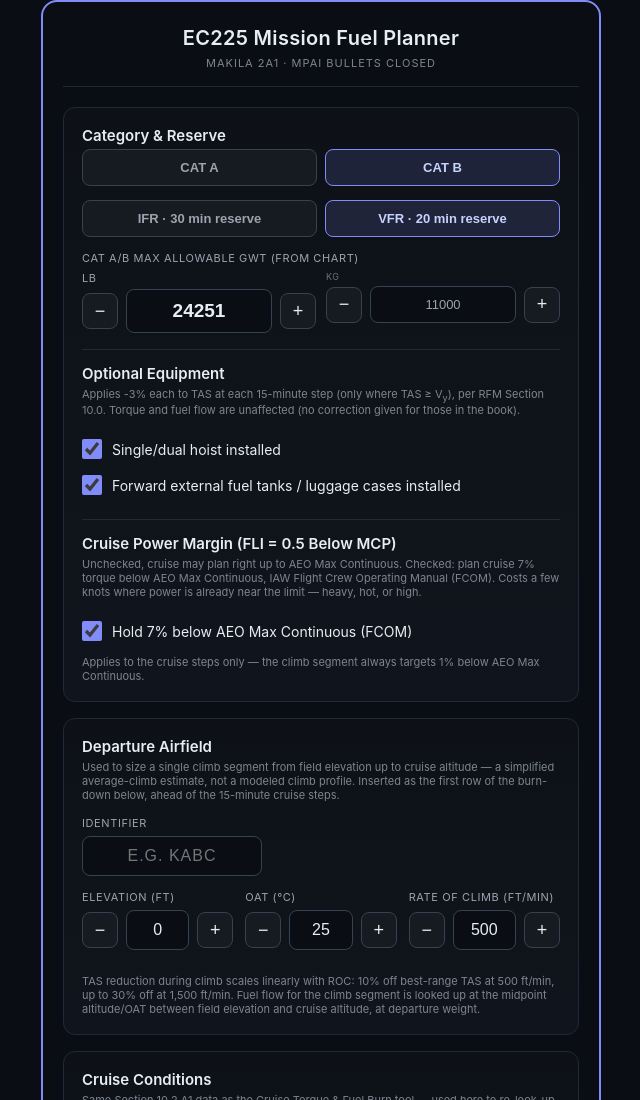
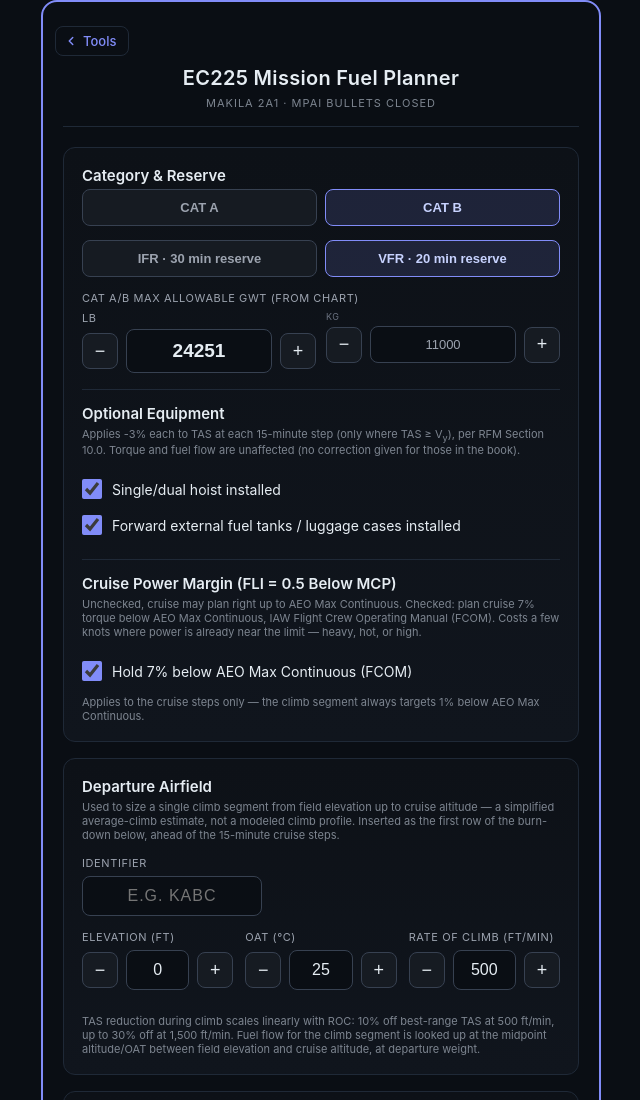
Before and after one commit to bendmetal/ec225-mission-fuel, a plain HTML site: page index.html in a window 1280 px wide. Shown: the top 1100 px of the page, without its empty margins (319-959 px from the left). Drawn offline with Linux system fonts and the light colour scheme.

Commit message:
Add back-to-tools link in header (no swipe-back in home-screen PWA)

```diff
--- a/index.html
+++ b/index.html
@@ -32,6 +32,25 @@
     touch-action: manipulation;
   }
   header { text-align: center; margin-bottom: 20px; padding-bottom: 16px; border-bottom: 1px solid #1f2937; }
+  /* Back to the tool list. A home-screen PWA has no browser chrome and no
+     swipe-back gesture, so without this there is genuinely no way out of a
+     tool -- pilots were getting stranded. Sits left of the title, sized to
+     a comfortable thumb target. (Added 2026-09-01.) */
+  .back-link {
+    display: inline-flex; align-items: center; gap: 5px;
+    color: #818cf8; text-decoration: none;
+    font-size: 13px; font-weight: 500;
+    padding: 6px 12px 6px 8px; margin-left: -8px;
+    border: 1px solid #1f2937; border-radius: 8px;
+    -webkit-tap-highlight-color: transparent;
+  }
+  .back-link:active { background: #1f2937; }
+  .back-link svg { width: 14px; height: 14px; }
+  /* Its own row, left-aligned above the centred title. Deliberately NOT
+     absolutely positioned over the header: most tool titles are long
+     enough to wrap to two lines on a phone, and an overlaid link would
+     collide with them. A separate row cannot overlap at any width. */
+  .back-row { text-align: left; margin-bottom: 10px; }
   h1 { font-size: 20px; font-weight: 600; letter-spacing: 0.3px; }
   .subtitle { font-size: 11px; color: #7d8590; margin-top: 6px; letter-spacing: 1px; text-transform: uppercase; }
 
@@ -179,6 +198,7 @@
 <body>
 <div class="app">
   <header>
+    <div class="back-row"><a href="../" class="back-link" aria-label="Back to tool list"><svg viewBox="0 0 24 24" fill="none" stroke="currentColor" stroke-width="2.5" stroke-linecap="round" stroke-linejoin="round"><polyline points="15 18 9 12 15 6"></polyline></svg><span class="back-word">Tools</span></a></div>
     <h1>EC225 Mission Fuel Planner</h1>
     <div class="subtitle">MAKILA 2A1 &middot; MPAI Bullets Closed</div>
   </header>
--- a/sw.js
+++ b/sw.js
@@ -1,7 +1,7 @@
 // EC225 Mission Fuel Planner - Service Worker
 // Caches the app for full offline use after first load
 
-const CACHE_NAME = 'ec225-mission-fuel-v21';
+const CACHE_NAME = 'ec225-mission-fuel-v22';
 const FILES_TO_CACHE = [
   './',
   './index.html'
```
